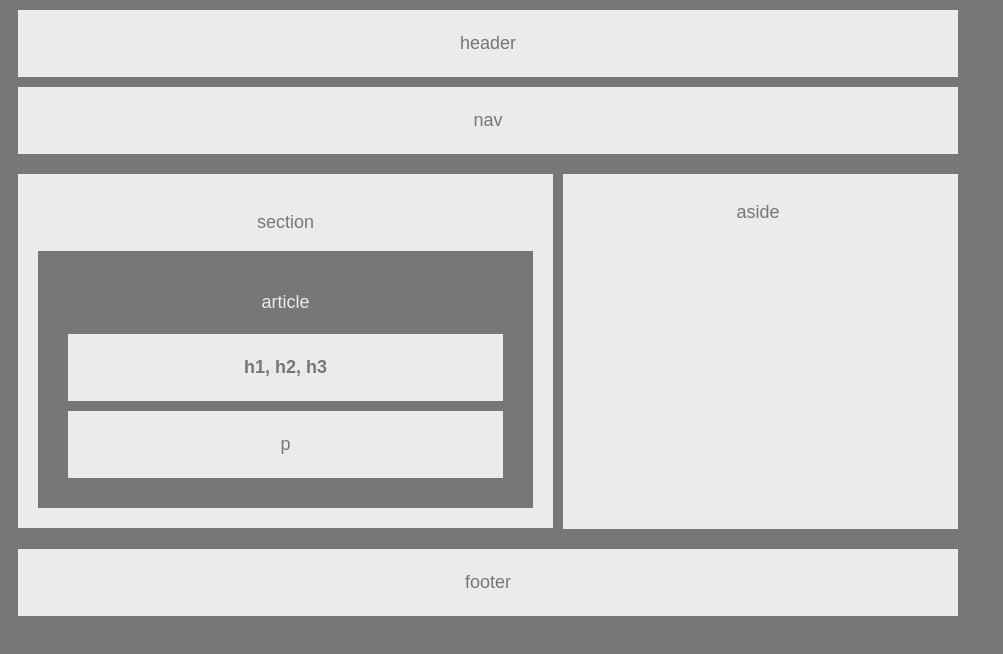
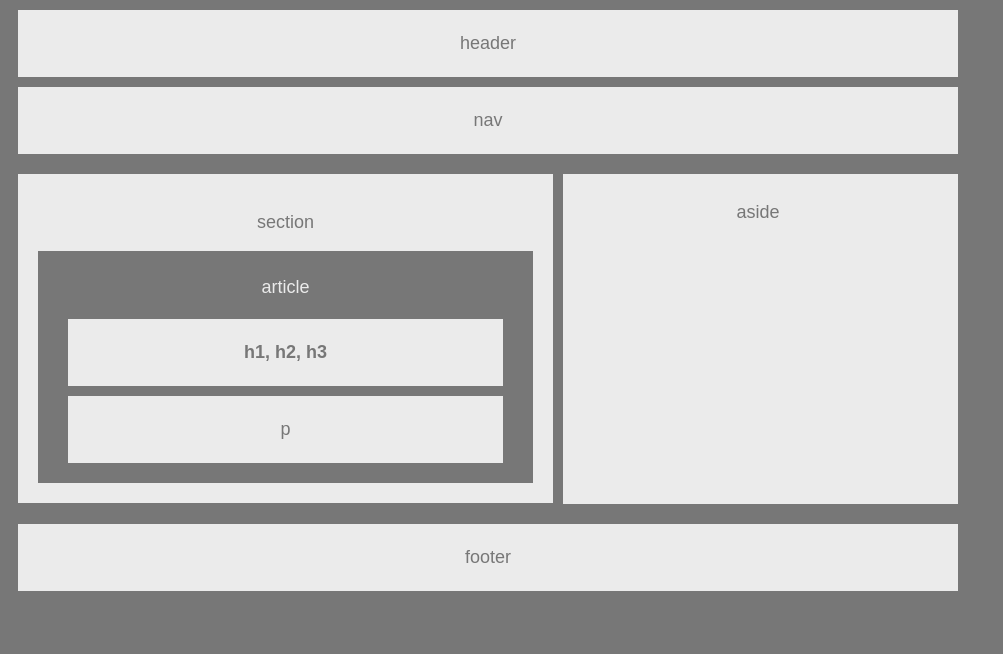
Before and after one commit to sjonon/HW-Wireframe, a plain HTML site: page index.html in a window 1280 px wide. Shown: the whole page, without its empty margins (0-1003 px from the left). Drawn offline with Linux system fonts and the light colour scheme.

Commit message:
made final changes including sizing adjustments to article padding and aside height

```diff
--- a/style.css
+++ b/style.css
@@ -31,7 +31,7 @@ p {
 article {
     color: #ebebeb;
     background: #777;
-    padding: 20px;
+    padding: 5px 20px 10px 20px;
 }
 
 h1 {
@@ -52,7 +52,7 @@ section {
 
 aside{
     width: 350px;
-    height: 305px;
+    height: 280px;
     float: right;
     margin: 10px;
     padding: 25px;
```
